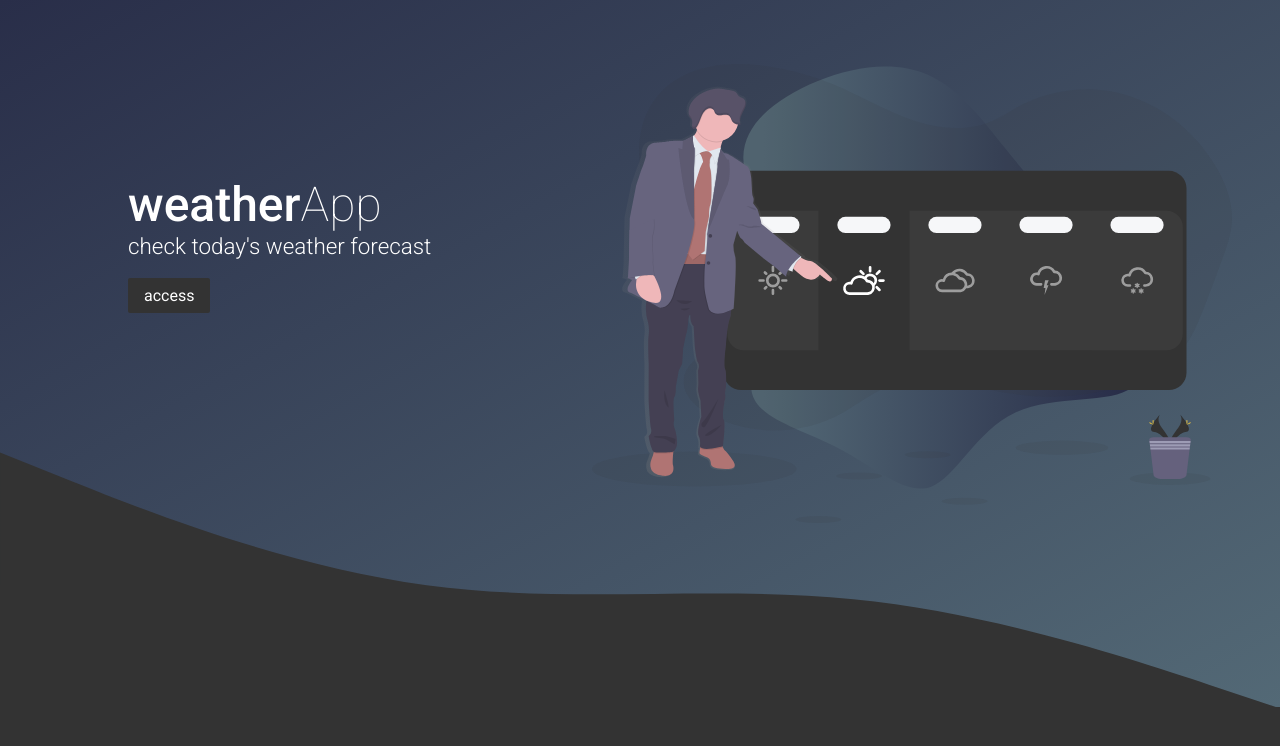
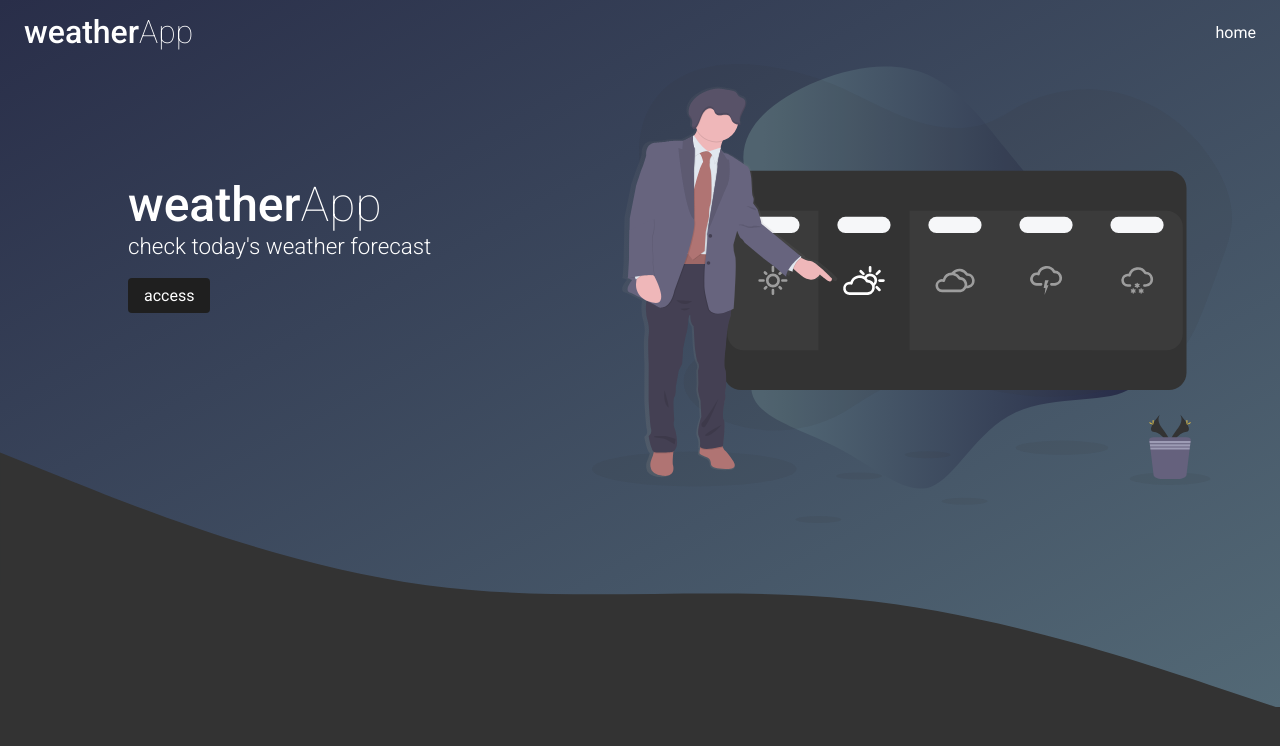
Before and after one commit to rafashiga/weatherApp, a React (Create React App) app: page / in a window 1280 px wide. Shown: the top 746 px of the page. Built offline with nearby package versions, Linux system fonts and the light colour scheme.

Commit message:
feat: add style

```diff
--- a/src/components/Button/styles.tsx
+++ b/src/components/Button/styles.tsx
@@ -1,9 +1,15 @@
 import styled from 'styled-components';
+import { darken } from 'polished';
 
 export const Btn = styled.button`
   border: none;
-  border-radius: 2px;
+  border-radius: 4px;
   padding: 0.5rem 1rem;
-  background: #333;
+  background: ${darken(0.08, '#333')};
   color: #fff;
+  transition: background 0.2s;
+
+  &:hover {
+    background: ${darken(0.1, '#333')};
+  }
 `;
--- /dev/null
+++ b/src/components/Header/index.tsx
@@ -0,0 +1,20 @@
+import React from 'react';
+import { Navbar, Logo } from './styles';
+
+const Header: React.FC = () => {
+  return (
+    <Navbar>
+      <Logo href="#">
+        <strong>weather</strong>App
+      </Logo>
+
+      <ul>
+        <li>
+          <a href="#">home</a>
+        </li>
+      </ul>
+    </Navbar>
+  );
+};
+
+export default Header;
--- /dev/null
+++ b/src/components/Header/styles.tsx
@@ -0,0 +1,42 @@
+import styled from 'styled-components';
+import { darken } from 'polished';
+
+export const Navbar = styled.nav`
+  height: 4rem;
+  display: flex;
+  align-items: center;
+  justify-content: space-between;
+  padding: 0 1.5rem;
+
+  ul {
+    z-index: 2;
+    display: flex;
+    list-style: none;
+    color: #fff;
+
+    li:not(:last-child) {
+      padding: 0 2rem;
+    }
+
+    a {
+      color: #fff;
+      transition: all 0.2s;
+
+      &:hover {
+        color: ${darken(0.2, '#fff')};
+      }
+    }
+  }
+`;
+
+export const Logo = styled.a`
+  color: #fff;
+  font-weight: 100;
+  font-size: 2rem;
+  margin-right: 2rem;
+  z-index: 2;
+
+  strong {
+    font-weight: 500;
+  }
+`;
--- a/src/pages/Home/index.tsx
+++ b/src/pages/Home/index.tsx
@@ -14,7 +14,7 @@ import HeroImg from '../../assets/img/hero.svg';
 
 const Home: React.FC = () => {
   return (
-    <Wrapper>
+    <>
       <Hero>
         <HeroContent>
           <div>
@@ -52,7 +52,7 @@ const Home: React.FC = () => {
         </WaveSvg>
       </Hero>
       <Main></Main>
-    </Wrapper>
+    </>
   );
 };
 
--- a/src/pages/Home/styles.tsx
+++ b/src/pages/Home/styles.tsx
@@ -1,8 +1,11 @@
 import styled from 'styled-components';
 
-export const Wrapper = styled.div``;
+export const Wrapper = styled.div`
+  height: 100%;
+`;
 
 export const Hero = styled.div`
+  margin-top: -4rem;
   background: linear-gradient(
     to right bottom,
     rgb(41, 46, 73),
@@ -43,7 +46,6 @@ export const Blob = styled.div`
 export const BlobSvg = styled.svg`
   right: -2rem;
   width: 35rem;
-  z-index: 1;
 
   @media (min-width: 1400px) {
     width: 40rem;
@@ -78,7 +80,6 @@ export const HeroContent = styled.div`
   }
 
   div {
-    z-index: 9;
   }
 `;
 
@@ -89,7 +90,7 @@ export const ImgHero = styled.div`
   object-fit: cover;
   width: 40rem;
   right: 3rem;
-  z-index: 2;
+  z-index: 1;
 
   @media (min-width: 1400px) {
     top: 2rem;
@@ -130,5 +131,4 @@ export const Main = styled.main`
   height: 500px;
   background: #333;
   margin-top: -1px;
-  z-index: 99;
 `;
--- a/src/pages/_layouts/default/index.tsx
+++ b/src/pages/_layouts/default/index.tsx
@@ -1,9 +1,14 @@
 import React from 'react';
 import { Wrapper } from './styles';
-import HeroImg from '../../../assets/img/hero.svg';
+import Header from '../../../components/Header';
 
 const DefaultLayout: React.FC = ({ children }) => {
-  return <Wrapper>{children}</Wrapper>;
+  return (
+    <Wrapper>
+      <Header />
+      {children}
+    </Wrapper>
+  );
 };
 
 export default DefaultLayout;
```
